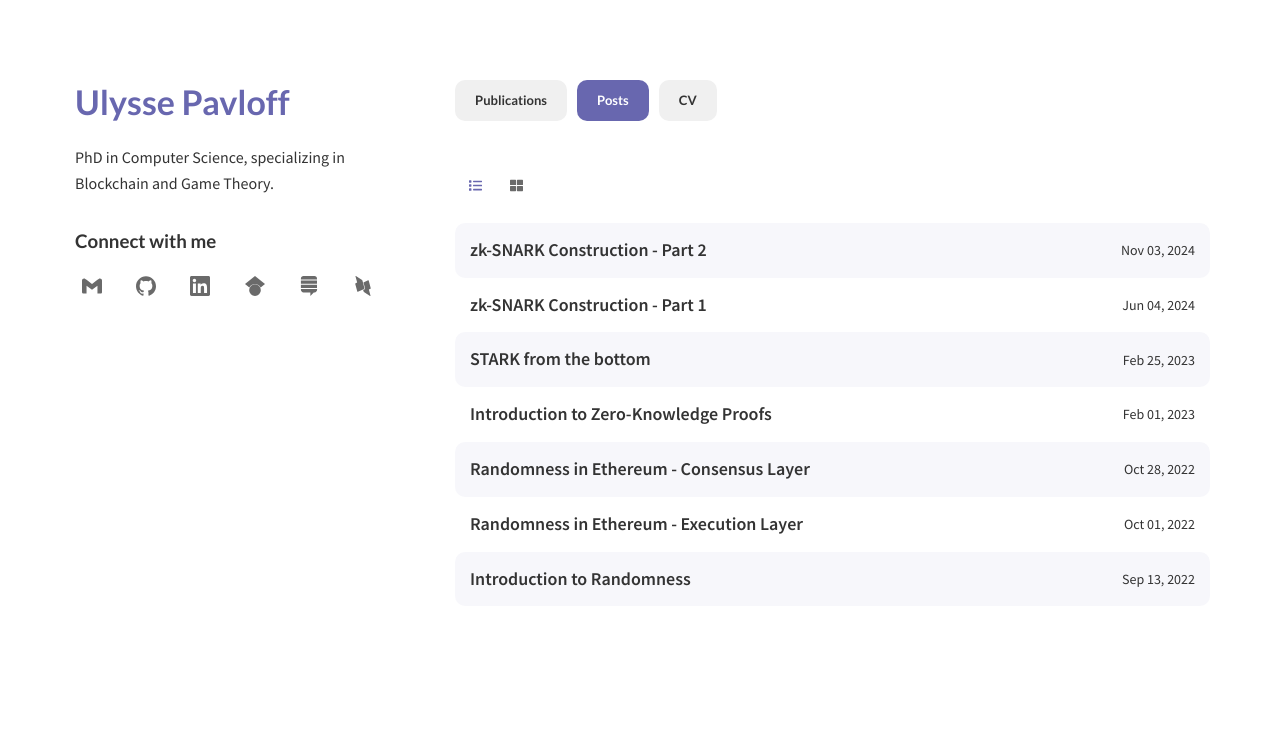
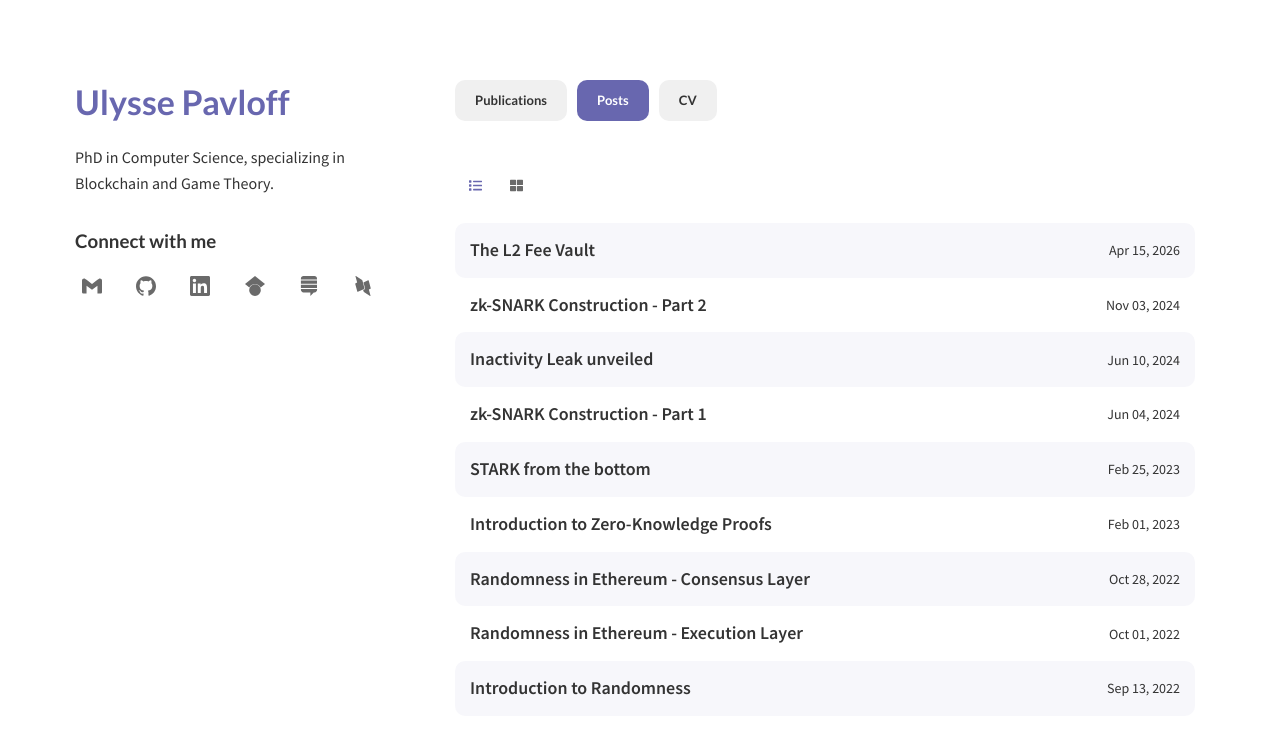
Before and after one commit to upavloff/upavloff.github.io, a React (Create React App) app: page /posts in a window 1280 px wide. Shown: the top 734 px of the page. Built offline with nearby package versions, Linux system fonts and the light colour scheme.

Commit message:
Add EthResearch posts

```diff
--- a/src/Posts.js
+++ b/src/Posts.js
@@ -10,13 +10,27 @@ import imageIntroSNARK from './assets/introSNARK.png';
 import imageConsensusLayer from './assets/consensus_layer.webp';
 import imageExecutionLayer from './assets/execution_layer.webp';
 import imageIntroRandomness from './assets/intro_randomness.webp';
+import imageInactivityLeak from './assets/inactivityLeakPictureOptimized.jpeg';
+import imageL2FeeVault from './assets/L2feeVault.jpeg';
 
 const posts = [
+    {
+        title: 'The L2 Fee Vault',
+        image: imageL2FeeVault,
+        link: 'https://ethresear.ch/t/the-l2-fee-vault-pricing-l1-costs-with-feedback-control/24656',
+        publishedDate: '2026-04-15',
+    },
     {
         title: 'zk-SNARK Construction - Part 2',
         image: imageSnarkFormula,
         link: 'https://hackmd.io/@upavloff/Byqn_Ii8n',
         publishedDate: '2024-11-03',
+    },
+    {
+        title: 'Inactivity Leak unveiled',
+        image: imageInactivityLeak,
+        link: 'https://ethresear.ch/t/inactivity-leak-unveiled/19774',
+        publishedDate: '2024-06-10',
     },
     {
         title: 'zk-SNARK Construction - Part 1',
--- a/src/index.css
+++ b/src/index.css
@@ -2,6 +2,11 @@ html,
 body {
   margin: 0;
   height: 100%;
+}
+
+html {
+  overflow-y: scroll;
+  scrollbar-gutter: stable;
 }
 
 body {
```
Also changed, not shown: src/assets/L2feeVault.jpeg (added), src/assets/inactivityLeakPictureOptimized.jpeg (added).
